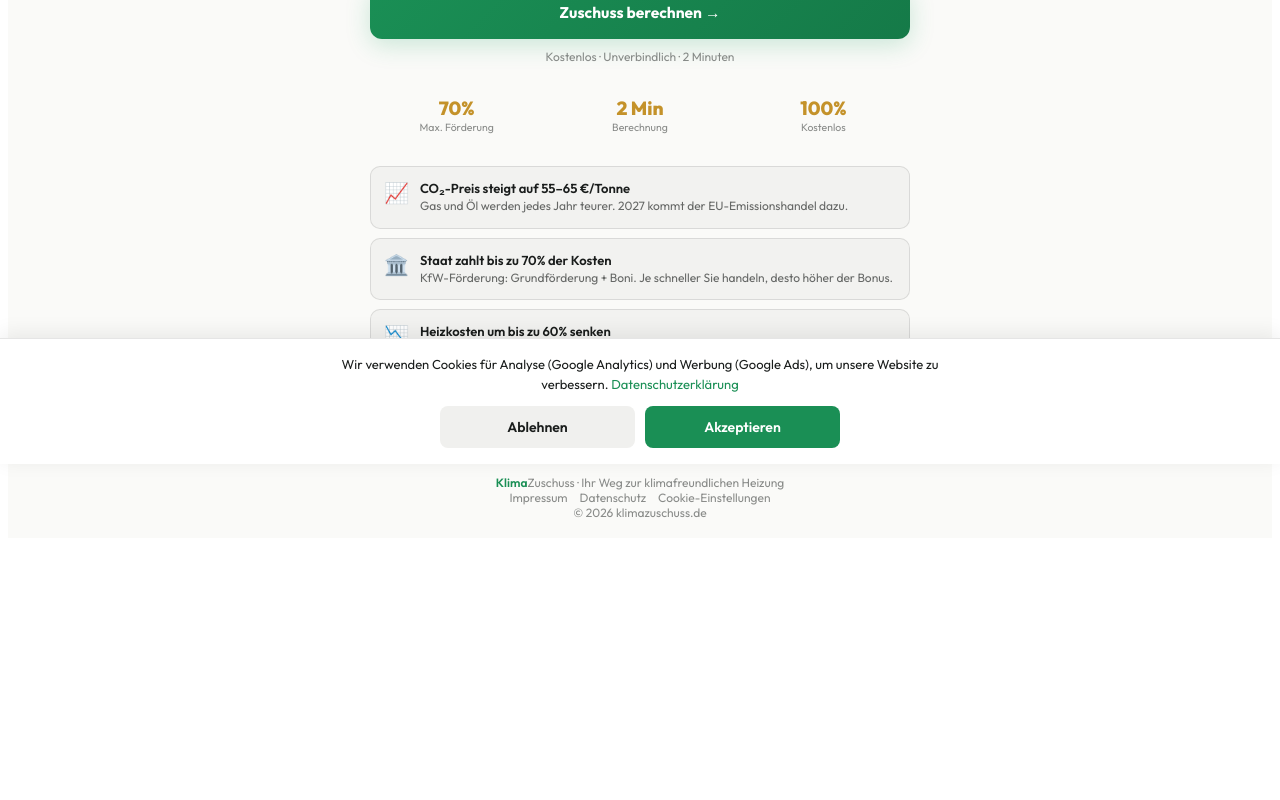
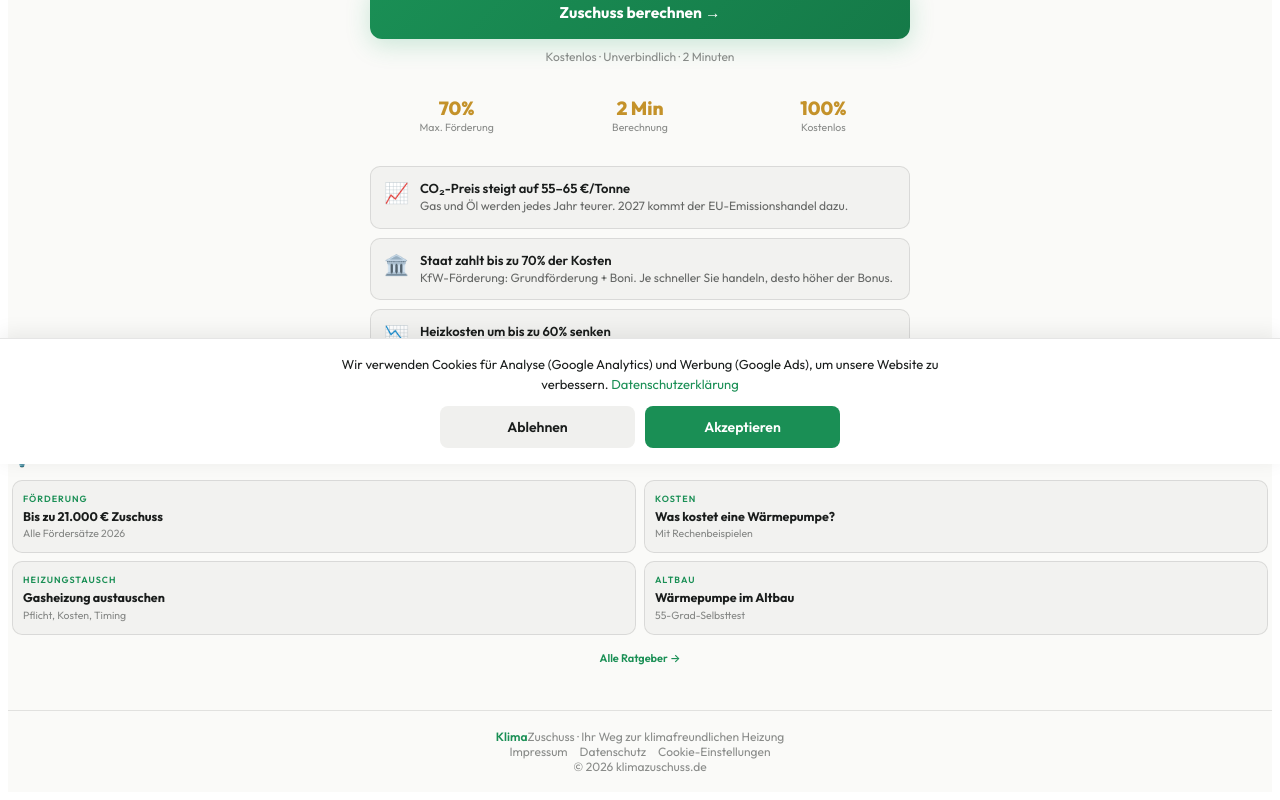
Before and after one commit to bohnny/klimazuschuss, a React (Vite) app: page / in a window 1280 px wide. Shown: the part 336-1136 px from the top of the page. Before the commit the page ends 882 px from the top, so only its background shows below. Built offline with nearby package versions, Linux system fonts and the light colour scheme.

Commit message:
Update App.jsx

```diff
--- a/src/App.jsx
+++ b/src/App.jsx
@@ -200,6 +200,7 @@ export default function App() {
     const errs = {};
     if (!form.name.trim()) errs.name = "Bitte Name eingeben";
     if (!form.tel.trim()) errs.tel = "Bitte Telefonnummer eingeben";
+    else { const digits = form.tel.replace(/\D/g,''); if (digits.length < 10) errs.tel = "Bitte gültige Telefonnummer (mind. 10 Ziffern)"; }
     if (!email.trim()) errs.email = "Bitte E-Mail eingeben";
     else if (!/^[^\s@]+@[^\s@]+\.[^\s@]+$/.test(email)) errs.email = "Bitte gültige E-Mail eingeben";
     if (!form.plz.trim()) errs.plz = "Bitte PLZ eingeben";
@@ -459,6 +460,31 @@ export default function App() {
         </div>
       )}
 
+      {/* ══════════ GUT ZU WISSEN — Blog/Ratgeber Sektion ══════════ */}
+      <div style={{ marginTop: 36, padding: "0 4px" }}>
+        <div style={{ display: "flex", alignItems: "center", gap: 6, marginBottom: 12 }}>
+          <span style={{ fontSize: 16 }}>💡</span>
+          <span style={{ fontSize: 14, fontWeight: 700, color: C.text }}>Gut zu wissen</span>
+        </div>
+        <div style={{ display: "grid", gridTemplateColumns: "1fr 1fr", gap: 8 }}>
+          {[
+            { href: "/blog-waermepumpe-foerderung-2026.html", tag: "Förderung", title: "Bis zu 21.000 € Zuschuss", desc: "Alle Fördersätze 2026" },
+            { href: "/blog-waermepumpe-kosten-2026.html", tag: "Kosten", title: "Was kostet eine Wärmepumpe?", desc: "Mit Rechenbeispielen" },
+            { href: "/blog-gasheizung-austauschen-2026.html", tag: "Heizungstausch", title: "Gasheizung austauschen", desc: "Pflicht, Kosten, Timing" },
+            { href: "/blog-waermepumpe-altbau.html", tag: "Altbau", title: "Wärmepumpe im Altbau", desc: "55-Grad-Selbsttest" },
+          ].map(a => (
+            <a key={a.href} href={a.href} style={{ background: C.card, borderRadius: 10, padding: "12px 10px", border: `1px solid ${C.border}`, textDecoration: "none", display: "block" }}>
+              <div style={{ fontSize: 9, textTransform: "uppercase", letterSpacing: 1, color: C.primary, fontWeight: 600, marginBottom: 4 }}>{a.tag}</div>
+              <div style={{ fontSize: 12.5, fontWeight: 700, color: C.text, marginBottom: 3, lineHeight: 1.3 }}>{a.title}</div>
+              <div style={{ fontSize: 10.5, color: C.dim, lineHeight: 1.3 }}>{a.desc}</div>
+            </a>
+          ))}
+        </div>
+        <div style={{ textAlign: "center", marginTop: 10 }}>
+          <span style={{ fontSize: 11, color: C.primary, fontWeight: 600 }}>Alle Ratgeber →</span>
+        </div>
+      </div>
+
       <div style={{ marginTop: 44, padding: 18, borderTop: `1px solid ${C.border}`, textAlign: "center", fontSize: 12, color: C.dim }}>
         <span style={{ color: C.primary, fontWeight: 600 }}>Klima</span>Zuschuss · Ihr Weg zur klimafreundlichen Heizung<br />
         <a href="/impressum.html" style={{ color: C.dim, textDecoration: "none", marginRight: 12 }}>Impressum</a>
```
